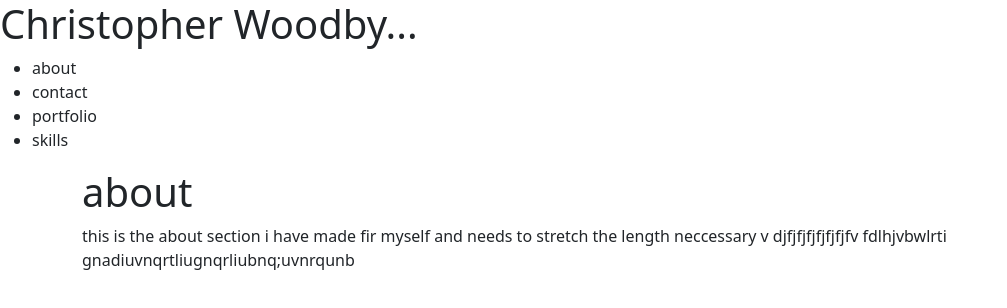
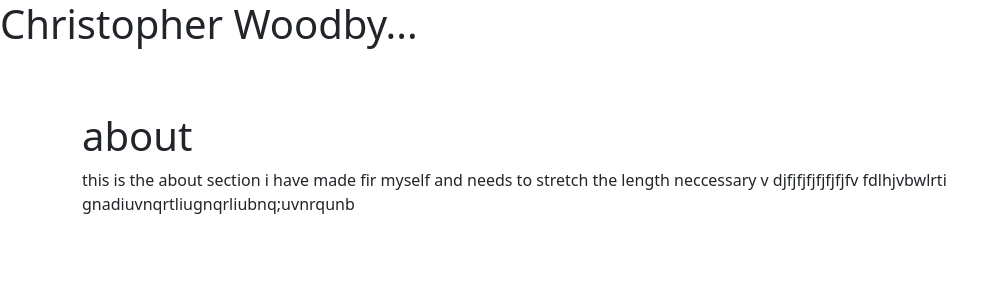
Before and after one commit to Chrisdwoodby/personalWebsite, a React app: page / in a window 1280 px wide. Shown: the top 308 px of the page, without its empty margins (0-1007 px from the left). Built offline with nearby package versions, Linux system fonts and the light colour scheme; the HTML template or start-up script is replaced by a standard one.

Commit message:
mobile rendering setup

```diff
--- a/components/Navigation.tsx
+++ b/components/Navigation.tsx
@@ -1,5 +1,8 @@
 import { propTypes } from 'react-bootstrap/esm/Image';
 import { render } from 'react-dom';
+import Navbar from 'react-bootstrap/Navbar';
+import Container from 'react-bootstrap/Container';
+import Nav from 'react-bootstrap/Nav';
 
 export default function Navigation(props:any) {
   function renderAbout() {
@@ -34,25 +37,39 @@ export default function Navigation(props:any) {
   let mobileView = mql.matches;
   if (mobileView) {
     return (
-        <div id="mobile">
-        <ul >
-          <li onClick={renderAbout}>about</li>
-          <li onClick={renderContact}>contact</li>
-          <li onClick={renderPortfolio}>portfolio</li>
-          <li onClick={renderSkills}>skills</li>
-        </ul>
-      </div>
+        <div>
+          <h1 id="name">Christopher Woodby
+            <span id="loader__dot">.</span>
+            <span id="loader__dot">.</span>
+            <span id="loader__dot">.</span>
+          </h1>
+          <div id="mobile">
+            <ul >
+              <li id="topview" onClick={renderAbout}>about</li>
+              <li id="topview" onClick={renderContact}>contact</li>
+              <li id="topview" onClick={renderPortfolio}>portfolio</li>
+              <li id="topview" onClick={renderSkills}>skills</li>
+            </ul>
+          </div>
+        </div>
     );
   } else {
     return (
-        <div id="desktop">
-        <ul >
-          <li onClick={renderAbout}>about</li>
-          <li onClick={renderContact}>contact</li>
-          <li onClick={renderPortfolio}>portfolio</li>
-          <li onClick={renderSkills}>skills</li>
-        </ul>
-      </div>
+      <Navbar id="desktop" variant="dark">
+        <Container>
+          <Navbar.Brand href="#home">Christopher Woodby
+            <span id="loader__dot">.</span>
+            <span id="loader__dot">.</span>
+            <span id="loader__dot">.</span>
+          </Navbar.Brand>
+          <Nav className="me-auto">
+          <Nav.Link onClick={renderAbout}>About</Nav.Link>
+            <Nav.Link onClick={renderContact}>Contact</Nav.Link>
+            <Nav.Link onClick={renderPortfolio}>Portfolio</Nav.Link>
+            <Nav.Link onClick={renderSkills}>Skills</Nav.Link>
+          </Nav>
+        </Container>
+      </Navbar>
     );
   }
 }
```
